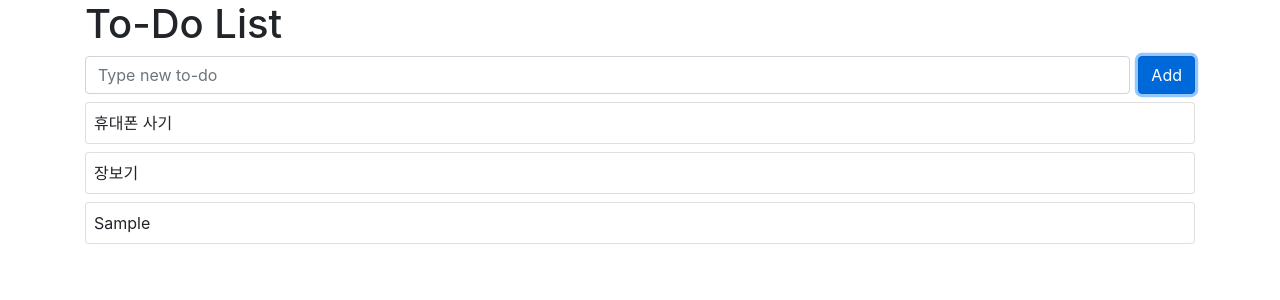
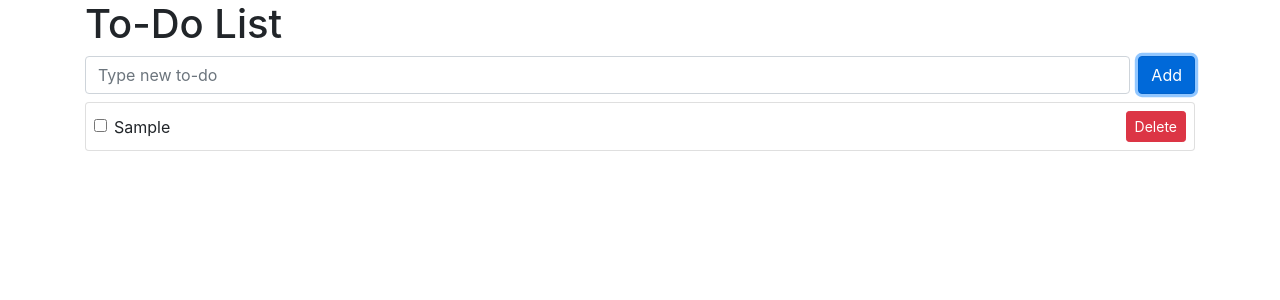
Before and after one commit to joeunbyula/vue3-project, a Vue app: page / in a window 1280 px wide. Both pictures are taken after typing "Sample" into the empty fields and a click on the button "Add". Shown: the top 300 px of the page. Built offline with nearby package versions, Linux system fonts and the light colour scheme.

Commit message:
todoList 삭제(splice)

```diff
--- a/src/App.vue
+++ b/src/App.vue
@@ -1,12 +1,6 @@
 <template>
-  <!-- v-show는 조건 상관없이 전부 랜더링 후 display none,block-->
-  <!-- v-if는 조건에 맞는 부분만 랜더링, -->
-  <!-- <div v-if="toggle">true</div>
-  <div v-else>false</div>
-  <button @click="onToggle">Toggle</button> -->
   <div class="container">
   <h1>To-Do List</h1>
-   <!-- e.preventDefault() == @submit.prevent -->
     <form @submit.prevent="onSubmit">
       <div class="d-flex">
         <div class="flex-grow-1 mr-2">
@@ -29,12 +23,41 @@
       <div v-show="hasError" style="color:red">The field cannot be empty</div>
     </form>
     <div
+      v-if="!todos.length"
+    >
+        추가된 Todo가 없습니다.
+    </div>
+    <div
       class="card mt-2"
-      v-for="todo in todos"
+      v-for="(todo, index) in todos"
       :key="todo.id"
     >
-      <div class="card-body p-2">
-        {{ todo.subject }}
+      <div class="card-body p-2 d-flex align-items-center">
+        <div class="form-check flex-grow-1">
+          <input
+            class="form-check-input"
+            type="checkbox"
+            v-model="todo.completed"
+            >
+          <!-- <label
+            class="form-check-label"
+            :style="todo.completed? todoStyle : {}"
+          > -->
+          <label
+            class="form-check-label"
+            :class="{ todo: todo.completed }"
+          >
+            {{ todo.subject }}
+          </label>
+        </div>
+        <div>
+          <button
+            class="btn btn-danger btn-sm"
+            @click="deleteTodo(index)"
+            >
+            Delete
+          </button>
+        </div>
       </div>
     </div>
   </div>
@@ -46,16 +69,14 @@
     setup() {
       const toggle = ref(false);
       const todo = ref('');
-
-      const todos = ref([
-        { id:1, subject:'휴대폰 사기' },
-        { id:2, subject:'장보기' }
-      ]);
-
+      const todos = ref([]);
       const hasError = ref(false);
+      const todoStyle = {
+        textDecoration: 'line-through',
+        color: 'gray'
+      }
 
       const onSubmit = () => {
-        //e.preventDefault();
 
         if(!todo.value.length) {
           hasError.value = true;
@@ -65,11 +86,15 @@
         hasError.value = false;
         todos.value.push({
           id: Date.now(),
-          subject : todo.value
+          subject : todo.value,
+          completed: false
         });
         todo.value = '';
       };
 
+      const deleteTodo = (index) => {
+        todos.value.splice(index,1)
+      }
       const onToggle = () => {
         toggle.value = !toggle.value;
       }
@@ -78,7 +103,9 @@
         todo,
         todos,
         hasError,
+        todoStyle,
         onSubmit,
+        deleteTodo,
         onToggle
       }
     }
@@ -86,7 +113,8 @@
 </script>
 
 <style>
-  .name {
-    color: slateblue;
+  .todo {
+    color: gray;
+    text-decoration: line-through;
   }
 </style>
```
